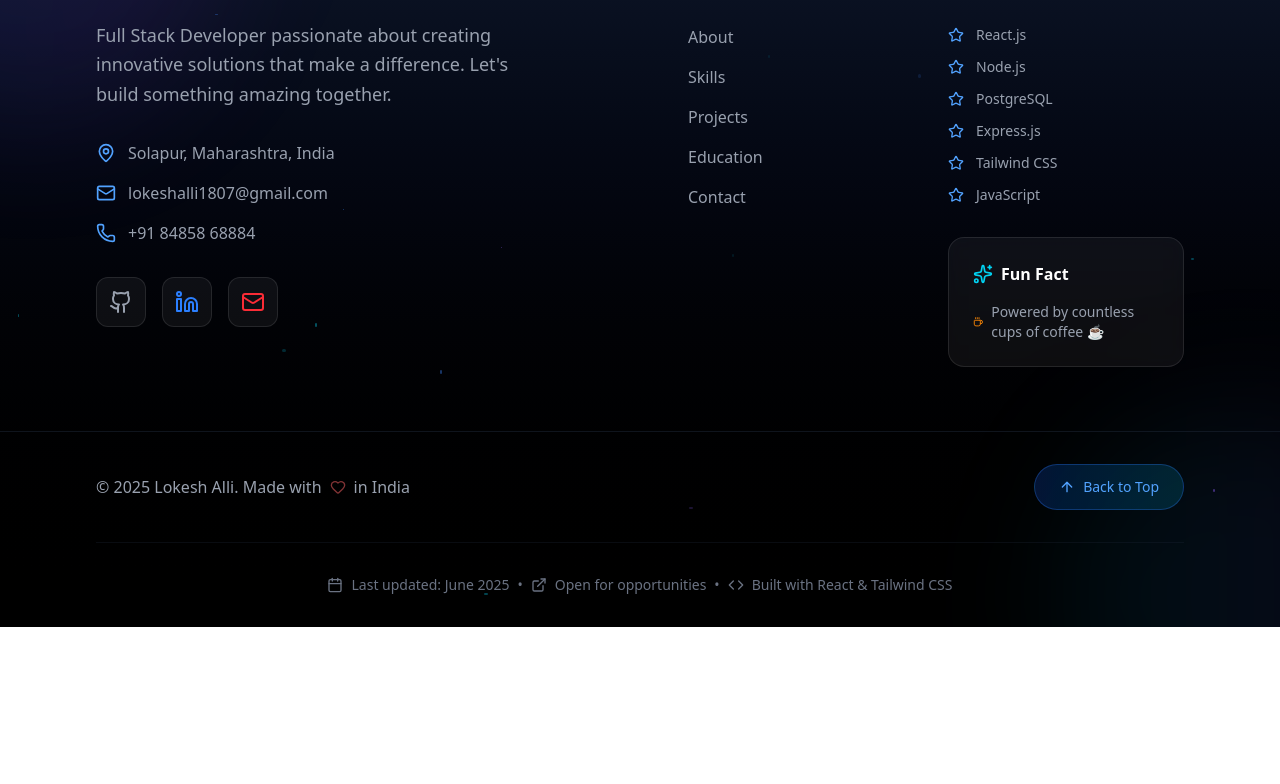
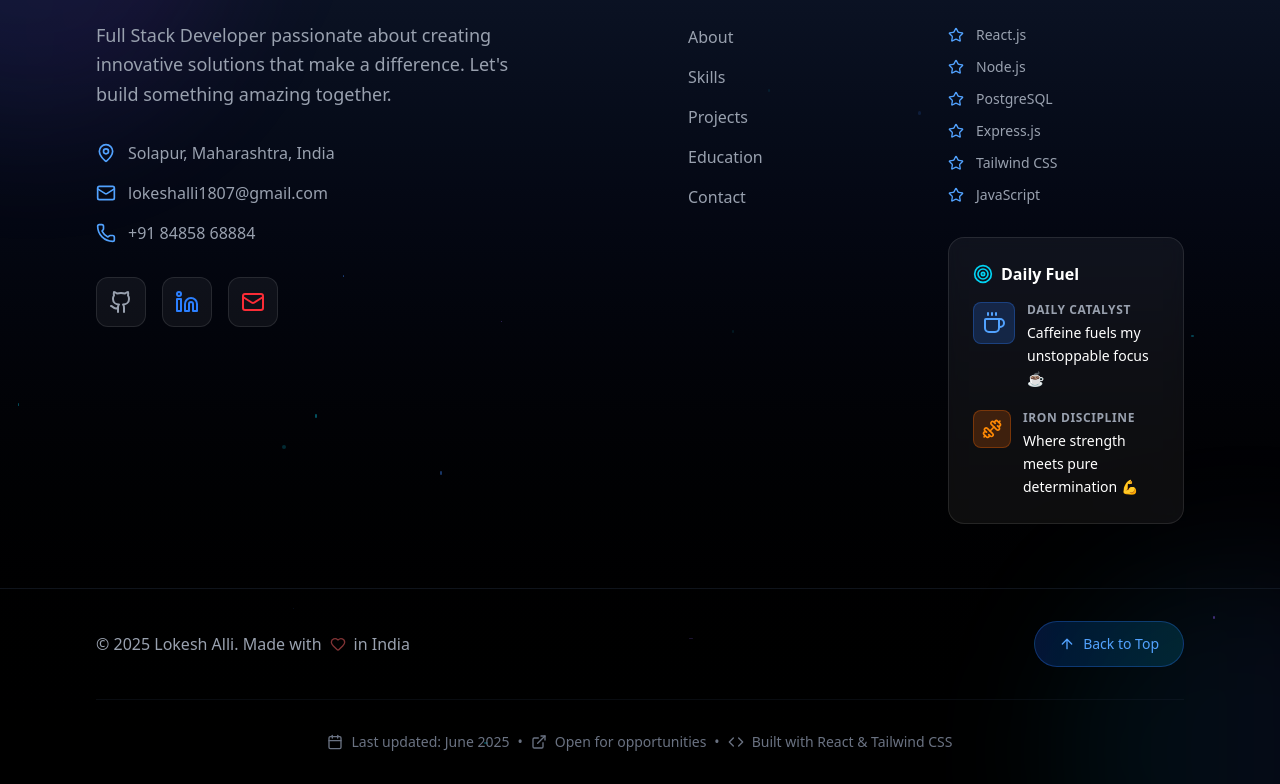
Before and after one commit to LokeshAlli21/portfolio, a React (Vite) app: page / in a window 1280 px wide. Shown: the part 8837-9621 px from the top of the page. Before the commit the page ends 9464 px from the top, so only its background shows below. Built offline with nearby package versions, Linux system fonts and the light colour scheme.

Commit message:
make miner UI improvements

```diff
--- a/src/components/Footer.jsx
+++ b/src/components/Footer.jsx
@@ -2,7 +2,7 @@ import React, { useEffect, useState } from 'react';
 import {
   Github, Linkedin, Mail, Phone, MapPin, Heart,
   ArrowUp, Code, Coffee, Sparkles, Star,
-  ExternalLink, Calendar, Globe
+  ExternalLink, Calendar, Globe, Dumbbell, Target
 } from 'lucide-react';
 
 const Footer = () => {
@@ -185,18 +185,38 @@ const Footer = () => {
                   </div>
                 ))}
               </div>
+{/* Daily Fuel */}
+<div className="mt-8 p-6 rounded-2xl bg-white/5 backdrop-blur-sm border border-white/10">
+  <div className="flex items-center gap-2 mb-4">
+    <Target className="w-5 h-5 text-cyan-400" />
+    <span className="text-white  font-semibold">Daily Fuel</span>
+  </div>
+  <div className="space-y-5">
+    <div className="flex items-start gap-3">
+      <div className="p-2 rounded-lg bg-blue-500/20 border border-blue-500/30">
+        <Coffee className="w-6 h-6 text-blue-400" />
+      </div>
+      <div className="flex-1">
+        <div className="text-xs uppercase tracking-wider text-gray-400 mb-1 font-bold">Daily Catalyst</div>
+        <div className="text-sm font-medium text-white leading-relaxed">
+          Caffeine fuels my unstoppable focus ☕
+        </div>
+      </div>
+    </div>
 
-              {/* Fun Stats */}
-              <div className="mt-8 p-6 rounded-2xl bg-white/5 backdrop-blur-sm border border-white/10">
-                <div className="flex items-center gap-2 mb-4">
-                  <Sparkles className="w-5 h-5 text-cyan-400" />
-                  <span className="text-white font-semibold">Fun Fact</span>
-                </div>
-                <div className="flex items-center gap-2 text-gray-400">
-                  <Coffee className="w-4 h-4 text-orange-400" />
-                  <span className="text-sm">Powered by countless cups of coffee ☕</span>
-                </div>
-              </div>
+    <div className="flex items-start gap-3">
+      <div className="p-2 rounded-lg bg-orange-500/20 border border-orange-500/30">
+        <Dumbbell className="w-5 h-5 text-orange-400" />
+      </div>
+      <div className="flex-1">
+        <div className="text-xs uppercase tracking-wider text-gray-400 mb-1 font-bold">Iron Discipline</div>
+        <div className="text-sm font-medium text-white leading-relaxed">
+          Where strength meets pure determination 💪
+        </div>
+      </div>
+    </div>
+  </div>
+</div>
             </div>
           </div>
         </div>
--- a/src/pages/Home.jsx
+++ b/src/pages/Home.jsx
@@ -787,7 +787,7 @@ const Home = () => {
                 </a>
               </div>
 
-              <div className="grid grid-cols-3 gap-8 max-w-2xl mx-auto">
+              <div className="grid md:grid-cols-3 sm:grid-cols-2 gap-8 max-w-2xl mx-auto">
                 <div className="text-center p-6 rounded-2xl bg-white/5 backdrop-blur-sm border border-white/10">
                   <div className="text-3xl font-bold text-blue-400 mb-2">24/7</div>
                   <div className="text-sm text-gray-400 font-medium">Available</div>
```
